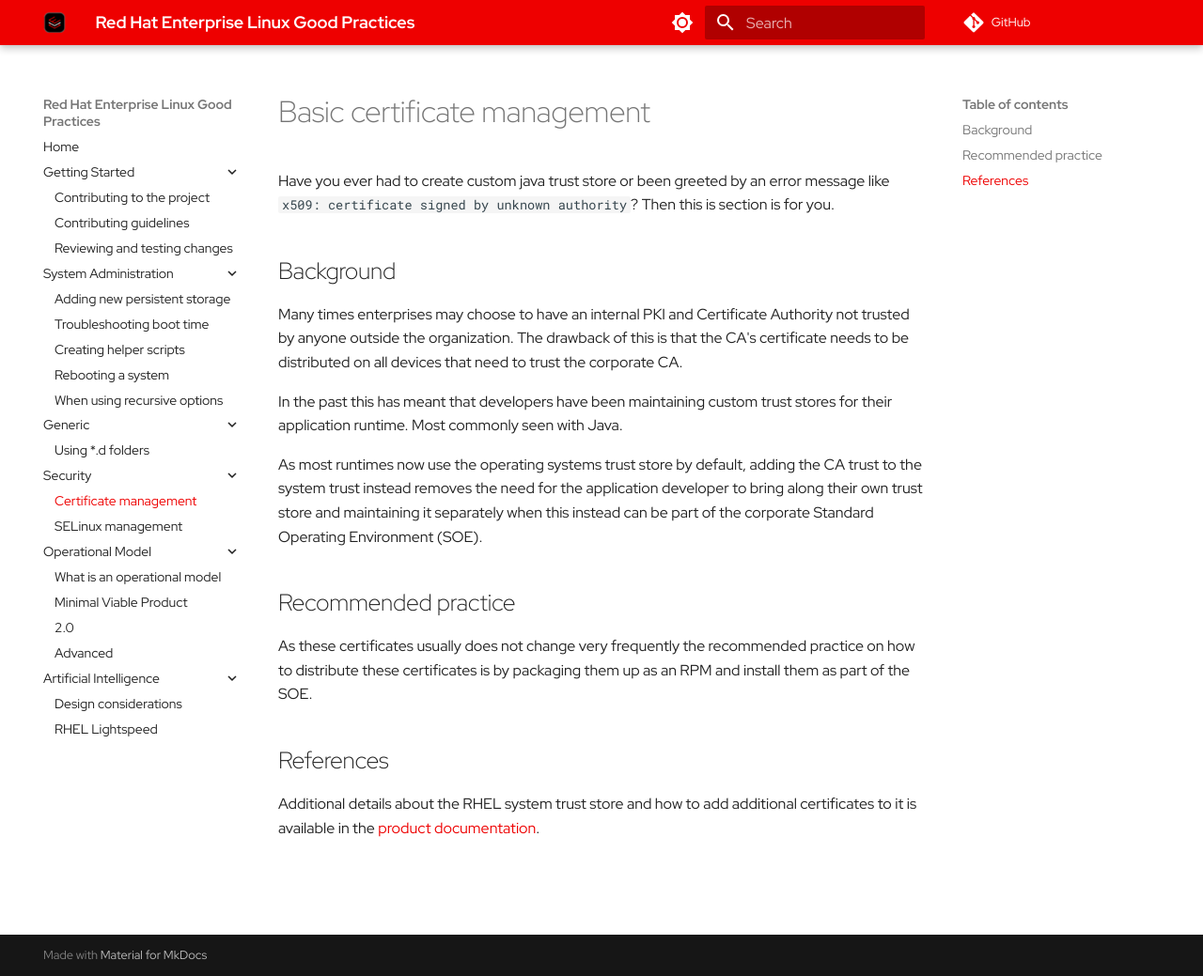
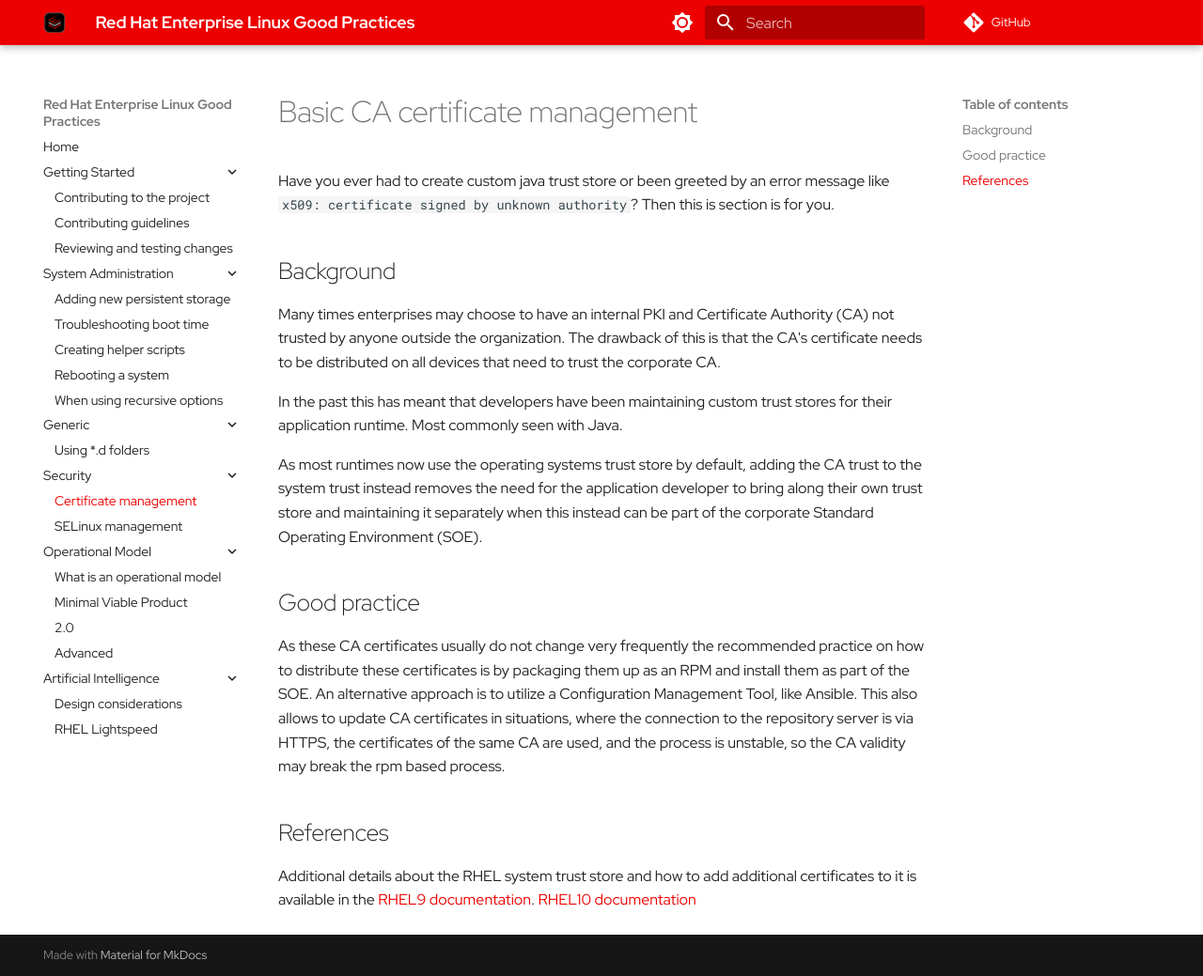
Before and after one commit to redhat-cop/rhel-good-practices, an MkDocs documentation site: the page built from docs/security/certificate-management.md, in a window 1280 px wide and 1039 px high. Shown: the whole window at 94% size. Built offline with MkDocs 1.6.1 and Material for MkDocs 9.7.7, drawn with Linux system fonts in a browser that asks for light colours; comment, search, counter and statistics services are not loaded.

Commit message:
add ansible method and fix small typos (#63)

```diff
--- a/docs/security/certificate-management.md
+++ b/docs/security/certificate-management.md
@@ -1,22 +1,24 @@
-# Basic certificate management
+# Basic CA certificate management
 
 Have you ever had to create custom java trust store or been greeted by an error message like `x509: certificate signed by unknown authority`?
 Then this is section is for you.
 
 ## Background
 
-Many times enterprises may choose to have an internal PKI and Certificate Authority not trusted by anyone outside the organization.
+Many times enterprises may choose to have an internal PKI and Certificate Authority (CA) not trusted by anyone outside the organization.
 The drawback of this is that the CA's certificate needs to be distributed on all devices that need to trust the corporate CA.
 
 In the past this has meant that developers have been maintaining custom trust stores for their application runtime. Most commonly seen with Java.
 
 As most runtimes now use the operating systems trust store by default, adding the CA trust to the system trust instead removes the need for the application developer to bring along their own trust store and maintaining it separately when this instead can be part of the corporate Standard Operating Environment (SOE).
 
-## Recommended practice
+## Good practice
 
-As these certificates usually does not change very frequently the recommended practice on how to distribute these certificates is by packaging them up as an RPM and install them as part of the SOE.
+As these CA certificates usually do not change very frequently the recommended practice on how to distribute these certificates is by packaging them up as an RPM and install them as part of the SOE.
+An alternative approach is to utilize a Configuration Management Tool, like Ansible. This also allows to update CA certificates in situations, where the connection to the repository server is via HTTPS, the certificates of the same CA are used, and the process is unstable, so the CA validity may break the rpm based process.
 
 ## References
 
 Additional details about the RHEL system trust store and how to add additional certificates to it is available in the
-[product documentation](https://docs.redhat.com/en/documentation/red_hat_enterprise_linux/9/html/securing_networks/using-shared-system-certificates_securing-networks).
+[RHEL9 documentation](https://docs.redhat.com/en/documentation/red_hat_enterprise_linux/9/html/securing_networks/using-shared-system-certificates_securing-networks).
+[RHEL10 documentation](https://docs.redhat.com/en/documentation/red_hat_enterprise_linux/10/html/securing_networks/using-shared-system-certificates)
```
